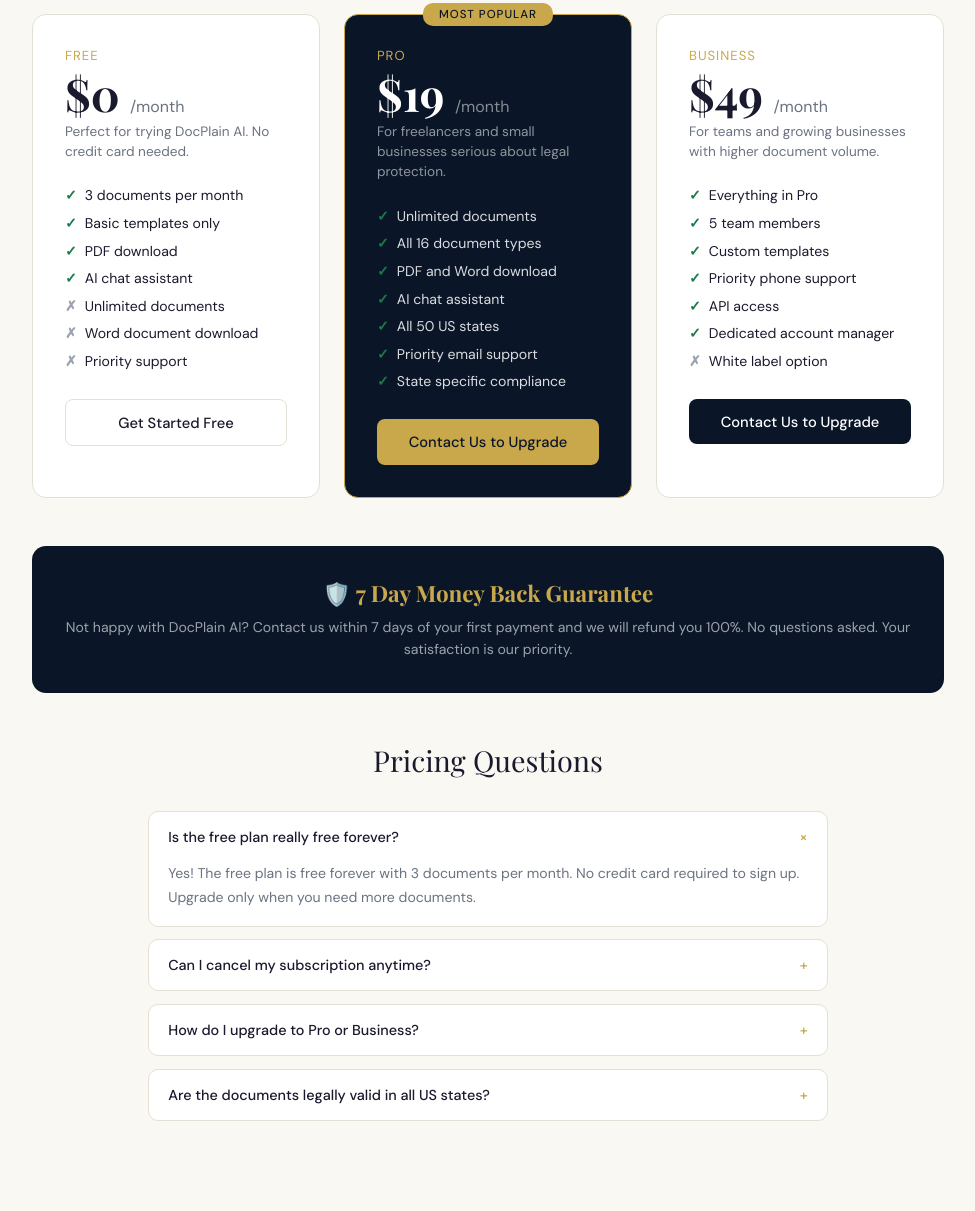
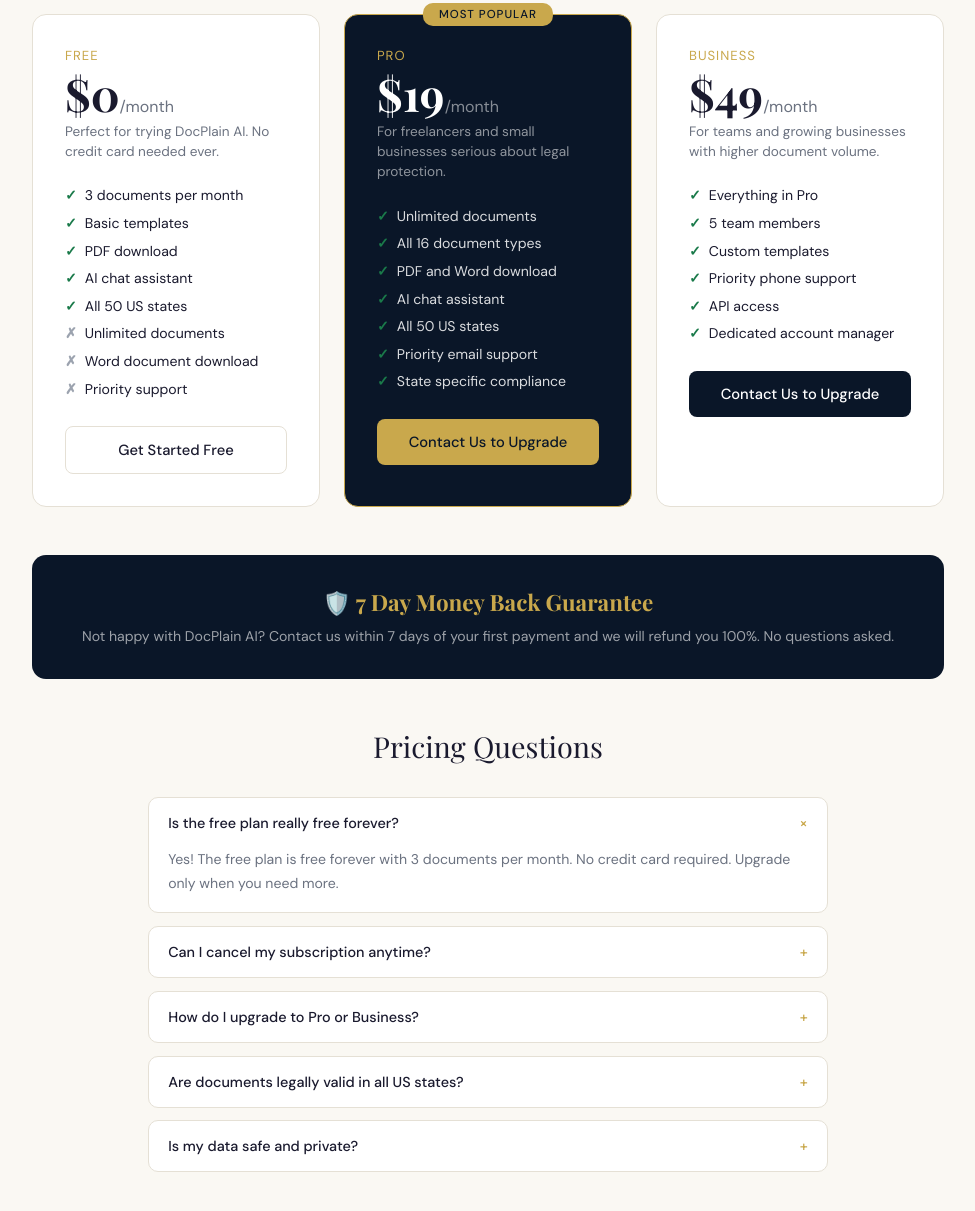
Before and after one commit to docplain-ai/docplainai, a website: page pricing.html in a window 1280 px wide. Shown: the part 299-1510 px from the top of the page, without its empty margins (152-1127 px from the left). Before the commit the page ends 1481 px from the top, so only its background shows below. Drawn offline with nearby package versions, Linux system fonts and the light colour scheme.

Commit message:
Update pricing.html

```diff
--- a/pricing.html
+++ b/pricing.html
@@ -45,6 +45,9 @@
 .btn-gold:hover{background:var(--gold-light)}
 .btn-navy{background:var(--navy);color:var(--white);border:none}
 .btn-navy:hover{background:#162340}
+.guarantee{background:var(--navy);border-radius:14px;padding:2rem;text-align:center;margin-bottom:3rem;color:var(--white)}
+.guarantee h3{font-family:'Playfair Display',serif;font-size:1.4rem;color:var(--gold);margin-bottom:0.5rem}
+.guarantee p{color:rgba(255,255,255,0.6);font-size:0.88rem;line-height:1.6}
 .faq-section{max-width:680px;margin:0 auto}
 .faq-title{font-family:'Playfair Display',serif;font-size:1.8rem;text-align:center;margin-bottom:2rem}
 .faq-item{background:var(--white);border:1px solid var(--border);border-radius:10px;margin-bottom:0.8rem;overflow:hidden}
@@ -54,9 +57,6 @@
 .faq-item.open .faq-a{display:block}
 .faq-arrow{color:var(--gold);transition:transform 0.2s}
 .faq-item.open .faq-arrow{transform:rotate(45deg)}
-.guarantee{background:var(--navy);border-radius:14px;padding:2rem;text-align:center;margin-bottom:3rem;color:var(--white)}
-.guarantee h3{font-family:'Playfair Display',serif;font-size:1.4rem;color:var(--gold);margin-bottom:0.5rem}
-.guarantee p{color:rgba(255,255,255,0.6);font-size:0.88rem;line-height:1.6}
 </style>
 </head>
 <body>
@@ -65,6 +65,7 @@
   <div class="nav-links">
     <a href="index.html" class="nav-link">Home</a>
     <a href="generate.html" class="nav-link">Generate</a>
+    <a href="dashboard.html" class="nav-link">Dashboard</a>
     <a href="signin.html" class="nav-link">Sign In</a>
     <a href="signup.html" class="nav-cta">Get Started Free</a>
   </div>
@@ -77,13 +78,14 @@
   <div class="plans">
     <div class="plan">
       <div class="plan-name">Free</div>
-      <div class="plan-price">$0 <span>/month</span></div>
-      <div class="plan-desc">Perfect for trying DocPlain AI. No credit card needed.</div>
+      <div class="plan-price">$0<span>/month</span></div>
+      <div class="plan-desc">Perfect for trying DocPlain AI. No credit card needed ever.</div>
       <ul class="plan-features">
         <li>3 documents per month</li>
-        <li>Basic templates only</li>
+        <li>Basic templates</li>
         <li>PDF download</li>
         <li>AI chat assistant</li>
+        <li>All 50 US states</li>
         <li class="no">Unlimited documents</li>
         <li class="no">Word document download</li>
         <li class="no">Priority support</li>
@@ -93,7 +95,7 @@
     <div class="plan featured">
       <div class="plan-badge">Most Popular</div>
       <div class="plan-name">Pro</div>
-      <div class="plan-price">$19 <span>/month</span></div>
+      <div class="plan-price">$19<span>/month</span></div>
       <div class="plan-desc">For freelancers and small businesses serious about legal protection.</div>
       <ul class="plan-features">
         <li>Unlimited documents</li>
@@ -108,7 +110,7 @@
     </div>
     <div class="plan">
       <div class="plan-name">Business</div>
-      <div class="plan-price">$49 <span>/month</span></div>
+      <div class="plan-price">$49<span>/month</span></div>
       <div class="plan-desc">For teams and growing businesses with higher document volume.</div>
       <ul class="plan-features">
         <li>Everything in Pro</li>
@@ -117,32 +119,35 @@
         <li>Priority phone support</li>
         <li>API access</li>
         <li>Dedicated account manager</li>
-        <li class="no">White label option</li>
       </ul>
       <a href="contact.html" class="plan-btn btn-navy">Contact Us to Upgrade</a>
     </div>
   </div>
   <div class="guarantee">
     <h3>🛡️ 7 Day Money Back Guarantee</h3>
-    <p>Not happy with DocPlain AI? Contact us within 7 days of your first payment and we will refund you 100%. No questions asked. Your satisfaction is our priority.</p>
+    <p>Not happy with DocPlain AI? Contact us within 7 days of your first payment and we will refund you 100%. No questions asked.</p>
   </div>
   <div class="faq-section">
     <div class="faq-title">Pricing Questions</div>
     <div class="faq-item open">
       <div class="faq-q">Is the free plan really free forever? <span class="faq-arrow">+</span></div>
-      <div class="faq-a">Yes! The free plan is free forever with 3 documents per month. No credit card required to sign up. Upgrade only when you need more documents.</div>
+      <div class="faq-a">Yes! The free plan is free forever with 3 documents per month. No credit card required. Upgrade only when you need more.</div>
     </div>
     <div class="faq-item">
       <div class="faq-q">Can I cancel my subscription anytime? <span class="faq-arrow">+</span></div>
-      <div class="faq-a">Yes absolutely. Cancel anytime with no penalties. Your access continues until the end of your billing period. No questions asked.</div>
+      <div class="faq-a">Yes absolutely. Cancel anytime with no penalties. Your access continues until the end of your billing period.</div>
     </div>
     <div class="faq-item">
       <div class="faq-q">How do I upgrade to Pro or Business? <span class="faq-arrow">+</span></div>
-      <div class="faq-a">Simply contact us through our contact page and we will set up your Pro or Business account within 24 hours. We will send you a payment link via email.</div>
+      <div class="faq-a">Simply contact us through our contact page and we will set up your Pro or Business account within 24 hours via email.</div>
     </div>
     <div class="faq-item">
-      <div class="faq-q">Are the documents legally valid in all US states? <span class="faq-arrow">+</span></div>
-      <div class="faq-a">Our templates are designed for all 50 US states. However always review documents before signing and consult a licensed attorney for complex matters.</div>
+      <div class="faq-q">Are documents legally valid in all US states? <span class="faq-arrow">+</span></div>
+      <div class="faq-a">Our templates are designed for all 50 US states. Always review before signing and consult a licensed attorney for complex matters.</div>
+    </div>
+    <div class="faq-item">
+      <div class="faq-q">Is my data safe and private? <span class="faq-arrow">+</span></div>
+      <div class="faq-a">Yes. All data is encrypted with 256-bit AES encryption. We never sell or share your information with anyone ever.</div>
     </div>
   </div>
 </div>
```
